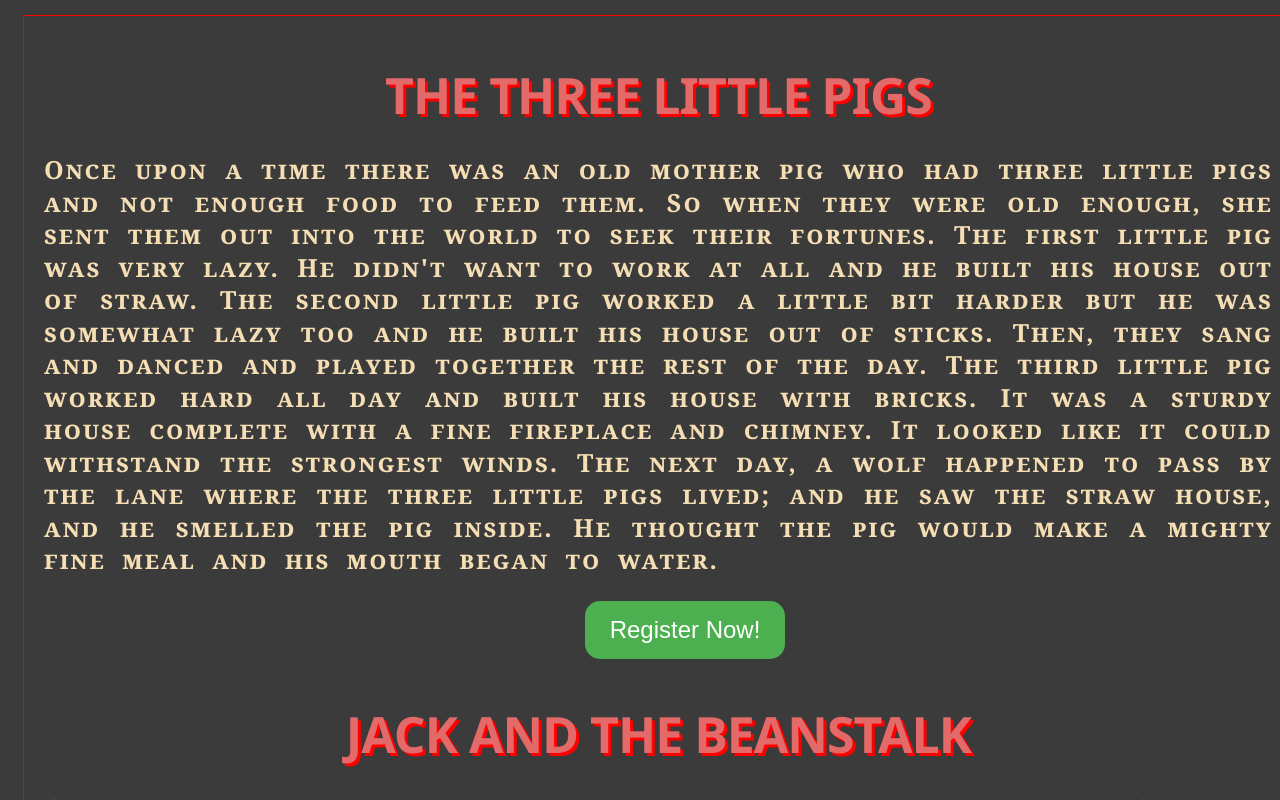
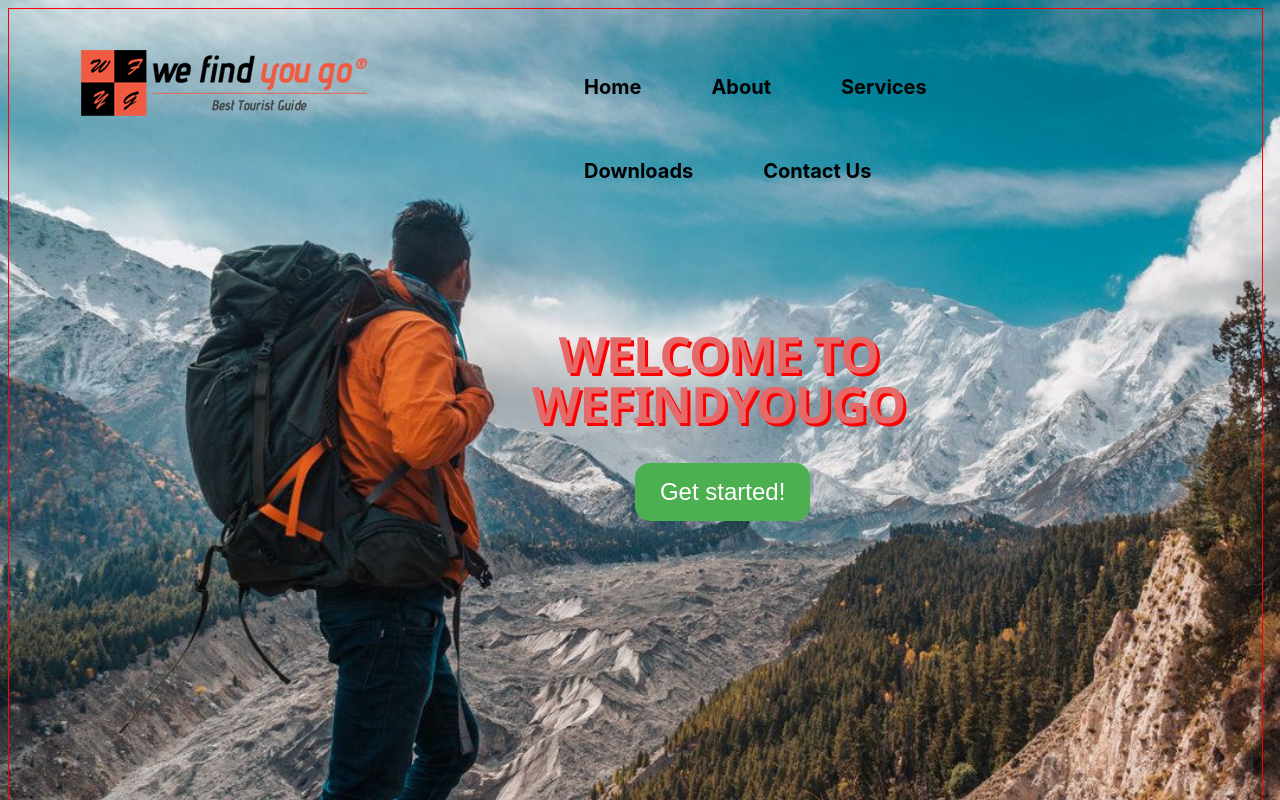
Before and after one commit to rahibbutt/Web-practice, a plain HTML site: page index.html in a window 1280 px wide. Shown: the top 800 px of the page. Drawn offline with Linux system fonts and the light colour scheme.

Commit message:
setting up nav-bar and homepage

```diff
--- a/assets/style.css
+++ b/assets/style.css
@@ -1,21 +1,75 @@
 body{
-    width: 100%;
     color: gray;
-    background-attachment: fixed;
     background-size: cover;
-    background-color: #3b3b3b;
+    background-color: #fff;
+    background-image: url("/images/fairy-meadows.jpg");
+    background-repeat: no-repeat;
+
+    background-size: cover;
+    height: 100%;
 }
 
 .main{
     width: 96%;
-    height: 100%;
-    margin: 15px;
+    height: 952px;
+    margin: 0px;
     border: 1px solid rgb(255, 0, 0);
     padding: 20px;
 }
 
+.top-nav{
+  width: 100%;
+  height: 100px;
+}
+
+.logo{
+  position: absolute;
+  width: 380px;
+  height: 100px;
+}
+
+.logo img{
+  position: absolute;
+  padding: 14px 44px;
+}
+
+.nav-bar{
+  padding-left: 480px;
+  padding-right: 125px;
+
+}
+
+.top-nav nav{
+  width: 100%;
+  height: 100px;
+}
+
+.top-nav nav ul{
+  list-style: none;
+  display: inline-block;
+}
+
+.top-nav nav ul li{
+  float: left;
+  font-weight: bold;
+  margin: 10px 20px;
+}
+.top-nav nav ul li:hover{
+  background-color: white;
+}
+
+.top-nav nav a{
+  display: block;
+  padding: 20px 15px;
+  text-decoration: none;
+  text-align: center;
+  font-family: -apple-system, BlinkMacSystemFont, 'Segoe UI', Roboto, Oxygen, Ubuntu, Cantarell, 'Open Sans', 'Helvetica Neue', sans-serif;
+  color: #000000;
+  font-size: 20px;
+}
+
 .part-one{
-    width: 100%;
+  padding-left: 166px;
 }
 
 .part-two{
@@ -23,7 +77,8 @@ body{
   margin-top: 50px;
 }
 
-h1 { color: rgb(228, 105, 105);
+.register h1{
+  color: rgb(228, 105, 105);
   font-family: 'Segoe UI', Tahoma, Geneva, Verdana, sans-serif;
   font-size: 50px;
   font-weight: bold;
@@ -31,7 +86,21 @@ h1 { color: rgb(228, 105, 105);
   text-align: center;
   text-transform: uppercase;
   text-shadow: 3px 3px #ff0000;
+  margin-top: 40px;
 }
+
+.part-one h1{
+  color: rgb(228, 105, 105);
+  font-family: 'Segoe UI', Tahoma, Geneva, Verdana, sans-serif;
+  font-size: 50px;
+  font-weight: bold;
+  letter-spacing: -1px; line-height: 1;
+  text-align: center;
+  text-transform: uppercase;
+  text-shadow: 3px 3px #ff0000;
+  margin-top: 200px;
+}
+
 .main p{
     color: wheat;
     font-weight: bold;
@@ -57,7 +126,7 @@ h1 { color: rgb(228, 105, 105);
     background-color: #4CAF50;
     border: none;
     border-radius: 15px;
-    margin-left: 44%;
+    margin-left: 42%;
   }
 
 .main button:hover {background-color: #3e8e41}
--- a/index.html
+++ b/index.html
@@ -11,9 +11,24 @@
 <body>
 
     <div class="main">
+        <div class="top-nav">
+        <div class="logo"><a href="#"><img src="/images/logo-updated.png"></a></div>
+        <div class="nav-bar">
+            <nav>
+                <ul>
+                    <li><a href="#">Home</a></li>
+                    <li><a href="#">About</a></li>
+                    <li><a href="#">Services</a></li>
+                    <li><a href="#">Downloads</a></li>
+                    <li><a href="#">Contact Us</a></li>
+                </ul>
+            </nav>
+        </div>
+
+    </div>
         <div class="part-one">
-            <h1>The Three Little Pigs</h1>
-            <p>Once upon a time there was an old mother pig who had three little pigs and not enough food to feed them.
+            <h1>Welcome to<br> WeFindYouGo</h1>
+            <!-- <p>Once upon a time there was an old mother pig who had three little pigs and not enough food to feed them.
                 So
                 when they were old enough, she sent them out into the world to seek their fortunes.
 
@@ -29,13 +44,13 @@
                 straw
                 house, and he smelled the pig inside. He thought the pig would make a mighty fine meal and his mouth
                 began
-                to water.</p>
-            <button onclick="window.location.href = 'register.html';">Register Now!</button>
+                to water.</p> -->
+            <button onclick="window.location.href = 'register.html';">Get started!</button>
         </div>
 
         <div class="part-two">
-            <h1>Jack and the Beanstalk</h1>
-            <p>Once upon a time there lived a poor widow and her son Jack. One day, Jack’s mother told him to sell their
+             <!-- <h1>Jack and the Beanstalk</h1>
+             <p>Once upon a time there lived a poor widow and her son Jack. One day, Jack’s mother told him to sell their
                 only cow. Jack
                 went to the market and on the way he met a man who wanted to buy his cow. Jack asked, “What will you
                 give me
@@ -56,24 +71,8 @@
                 wife. Jack
                 went inside the house and found the giant’s wife in the kitchen. Jack said, “Could you please give me
                 something to eat?
-                I am so hungry!” The kind wife gave him bread and some milk.
-
-                While he was eating, the giant came home. The giant was very big and looked very fearsome. Jack was
-                terrified and went
-                and hid inside. The giant cried, “Fee-fi-fo-fum, I smell the blood of an Englishman. Be he alive, or be
-                he
-                dead, I’ll
-                grind his bones to make my bread!” The wife said, “There is no boy in here!” So, the giant ate his food
-                and
-                then went to
-                his room. He took out his sacks of gold coins, counted them and kept them aside. Then he went to sleep.
-                In
-                the night,
-                Jack crept out of his hiding place, took one sack of gold coins and climbed down the beanstalk. At home,
-                he
-                gave the
-                coins to his mother. His mother was very happy and they lived well for sometime.</p>
-                <button onclick="window.location.href = 'login.html';">Login Here</button>
+                I am so hungry!” The kind wife gave him bread and some milk.</p>
+                <button onclick="window.location.href = 'login.html';">Login Here</button> -->
         </div>
 
 
```
Also changed, not shown: images/W.png (added), images/logo-updated.png (added), images/logo.png (added), 1 other file. Lines whose indentation alone changed are shown as unchanged.
